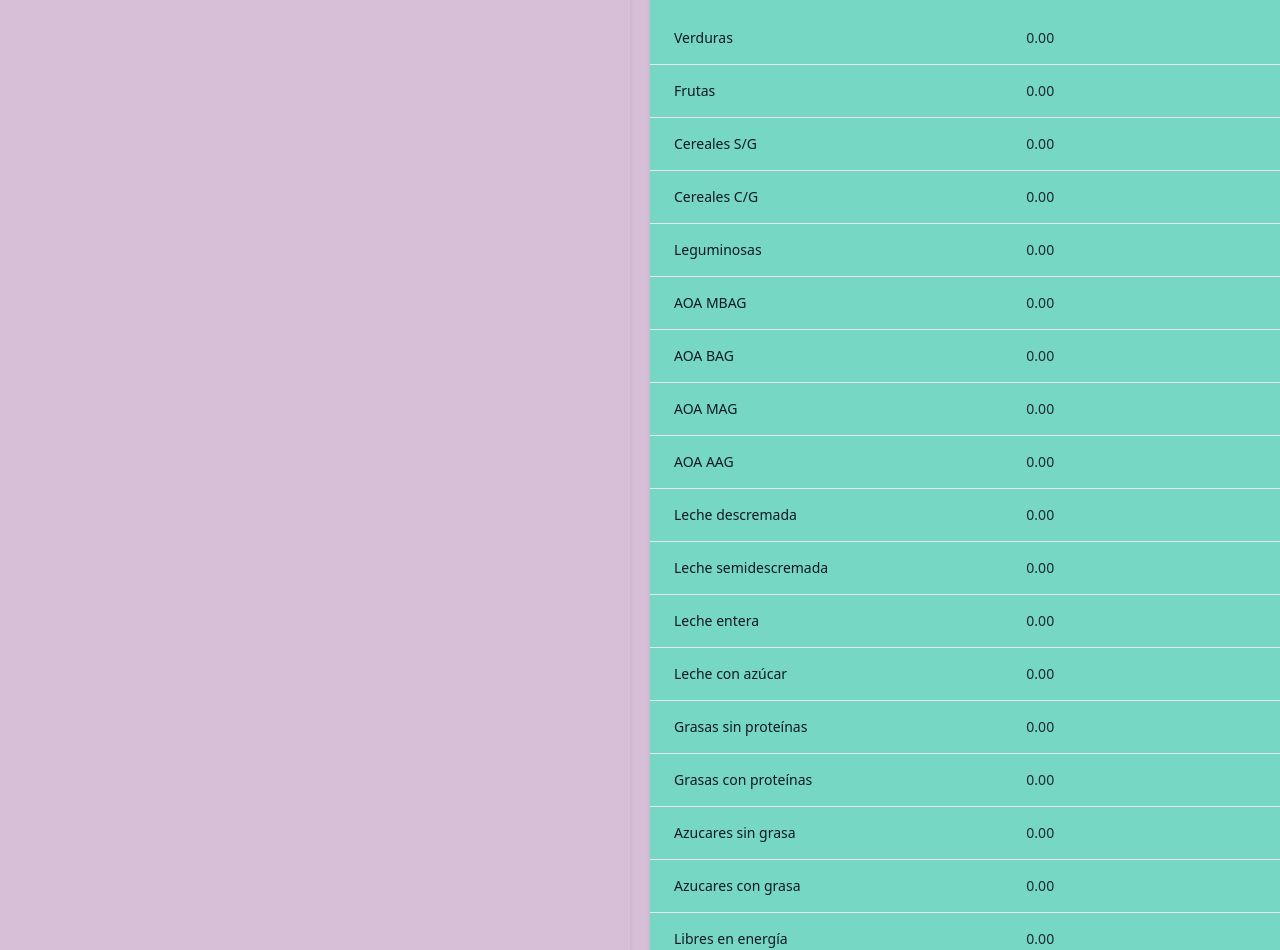
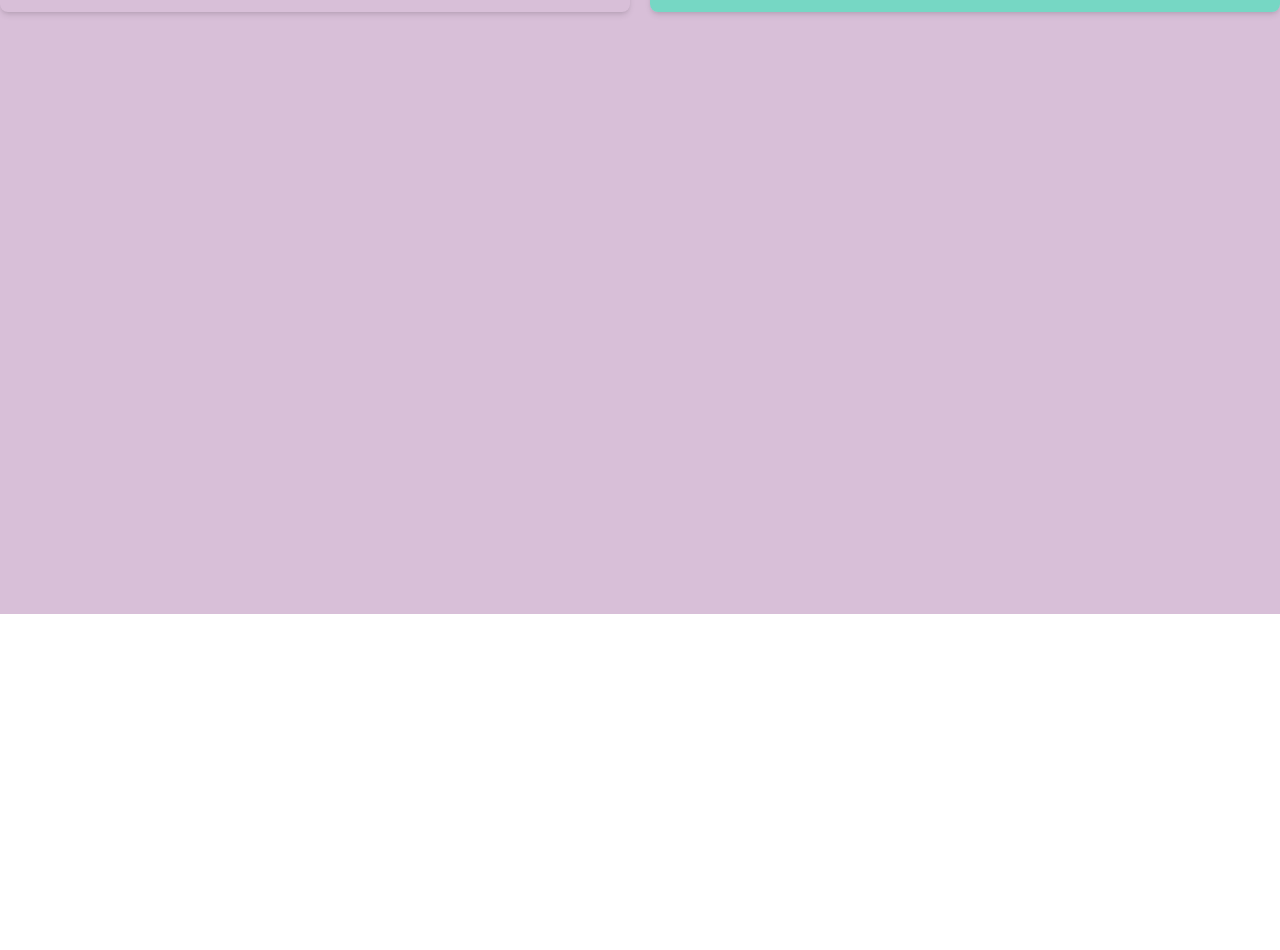
Before and after one commit to iscoar/smae, a Vue app: page / in a window 1280 px wide. Shown: the part 186-1136 px from the top of the page. After the commit the page ends 800 px from the top, so only its background shows below. Built offline with nearby package versions, Linux system fonts and the light colour scheme; what vue3-apexcharts would draw is missing.

Commit message:
feat: implementar renderizado dinámico de FoodCardItem utilizando un array de campos en EquivalentCard

```diff
--- a/src/components/EquivalentCard.vue
+++ b/src/components/EquivalentCard.vue
@@ -1,7 +1,7 @@
 <script setup>
 import FoodCardItem from './FoodCardItem.vue';
 
-const {} = defineProps({
+const { equivalents, color, fields } = defineProps({
   equivalents: {
     type: Object,
     default: () => ({})
@@ -9,7 +9,11 @@ const {} = defineProps({
   color: {
     type: String,
     default: 'bg-[#76d7c4]'
-  }
+  },
+  fields: {
+    type: Array,
+    default: () => []
+  },
 })
 </script>
 
@@ -27,25 +31,13 @@ const {} = defineProps({
         </tr>
       </thead>
       <tbody>
-        <FoodCardItem header="Verduras" :value="equivalents.vegetables" :color="color" />
-        <FoodCardItem header="Frutas" :value="equivalents.fruits" :color="color" />
-        <FoodCardItem header="Cereales S/G" :value="equivalents.sg_cereals" :color="color" />
-        <FoodCardItem header="Cereales C/G" :value="equivalents.cg_cereals" :color="color" />
-        <FoodCardItem header="Leguminosas" :value="equivalents.legumes" :color="color" />
-        <FoodCardItem header="AOA MBAG" :value="equivalents.aoa_mbag" :color="color" />
-        <FoodCardItem header="AOA BAG" :value="equivalents.aoa_bag" :color="color" />
-        <FoodCardItem header="AOA MAG" :value="equivalents.aoa_mag" :color="color" />
-        <FoodCardItem header="AOA AAG" :value="equivalents.aoa_aag" :color="color" />
-        <FoodCardItem header="Leche descremada" :value="equivalents.skim_milk" :color="color" />
-        <FoodCardItem header="Leche semidescremada" :value="equivalents.semi_skimmed_milk" :color="color" />
-        <FoodCardItem header="Leche entera" :value="equivalents.milk" :color="color" />
-        <FoodCardItem header="Leche con azúcar" :value="equivalents.milk_with_sugar" :color="color" />
-        <FoodCardItem header="Grasas sin proteínas" :value="equivalents.fats_without_pretein" :color="color" />
-        <FoodCardItem header="Grasas con proteínas" :value="equivalents.fats_with_protein" :color="color" />
-        <FoodCardItem header="Azucares sin grasa" :value="equivalents.fat_free_sugars" :color="color" />
-        <FoodCardItem header="Azucares con grasa" :value="equivalents.sugars_with_fat" :color="color" />
-        <FoodCardItem header="Libres en energía" :value="equivalents.free_energy" :color="color" />
-        <FoodCardItem header="Alcohol" :value="equivalents.alcohol" :color="color" />
+        <FoodCardItem
+          v-for="field in fields"
+          :key="field.key"
+          :header="field.value"
+          :value="equivalents[field.key]"
+          :color="color"
+        />
       </tbody>
     </table>
   </div>
```
